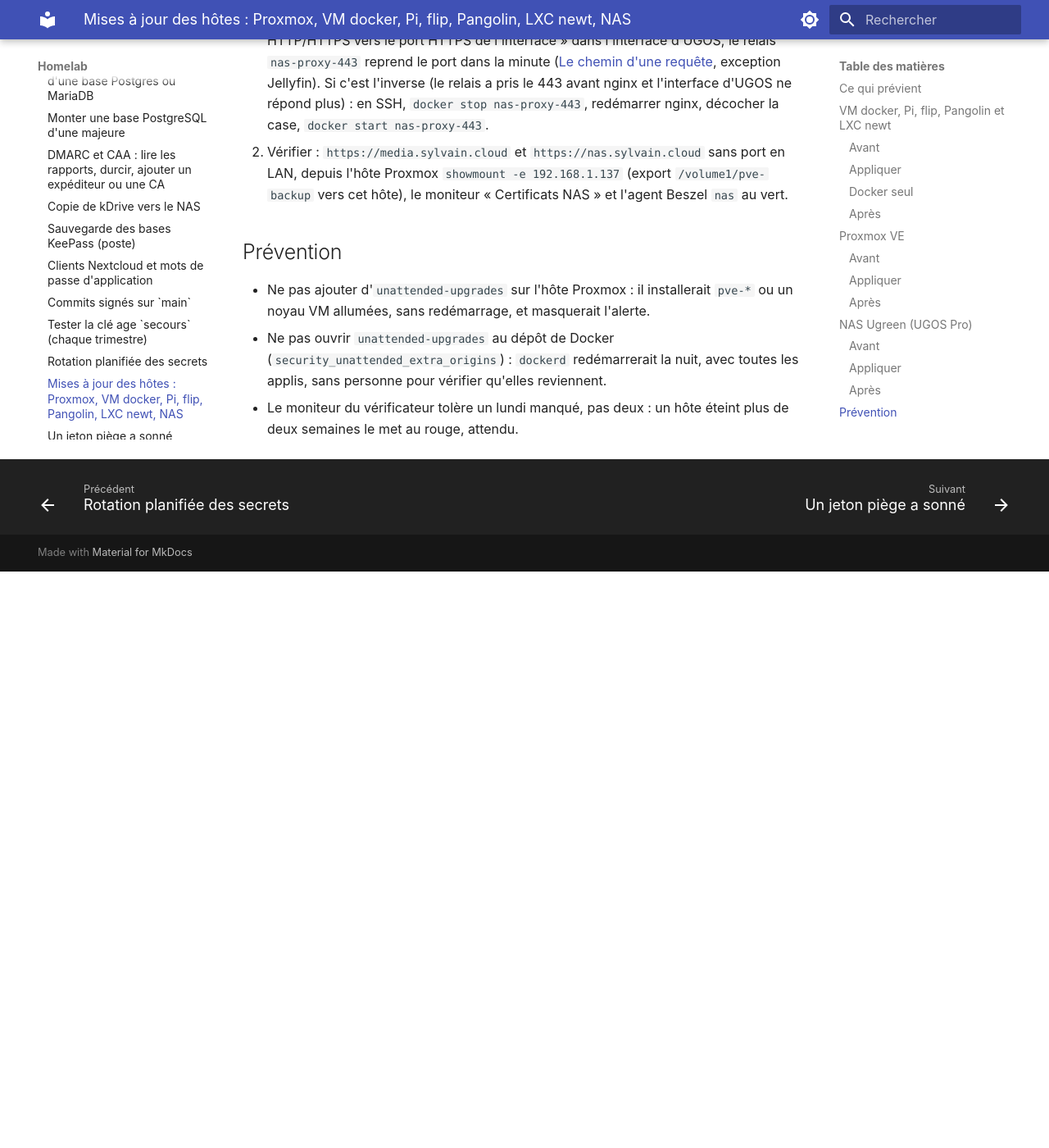
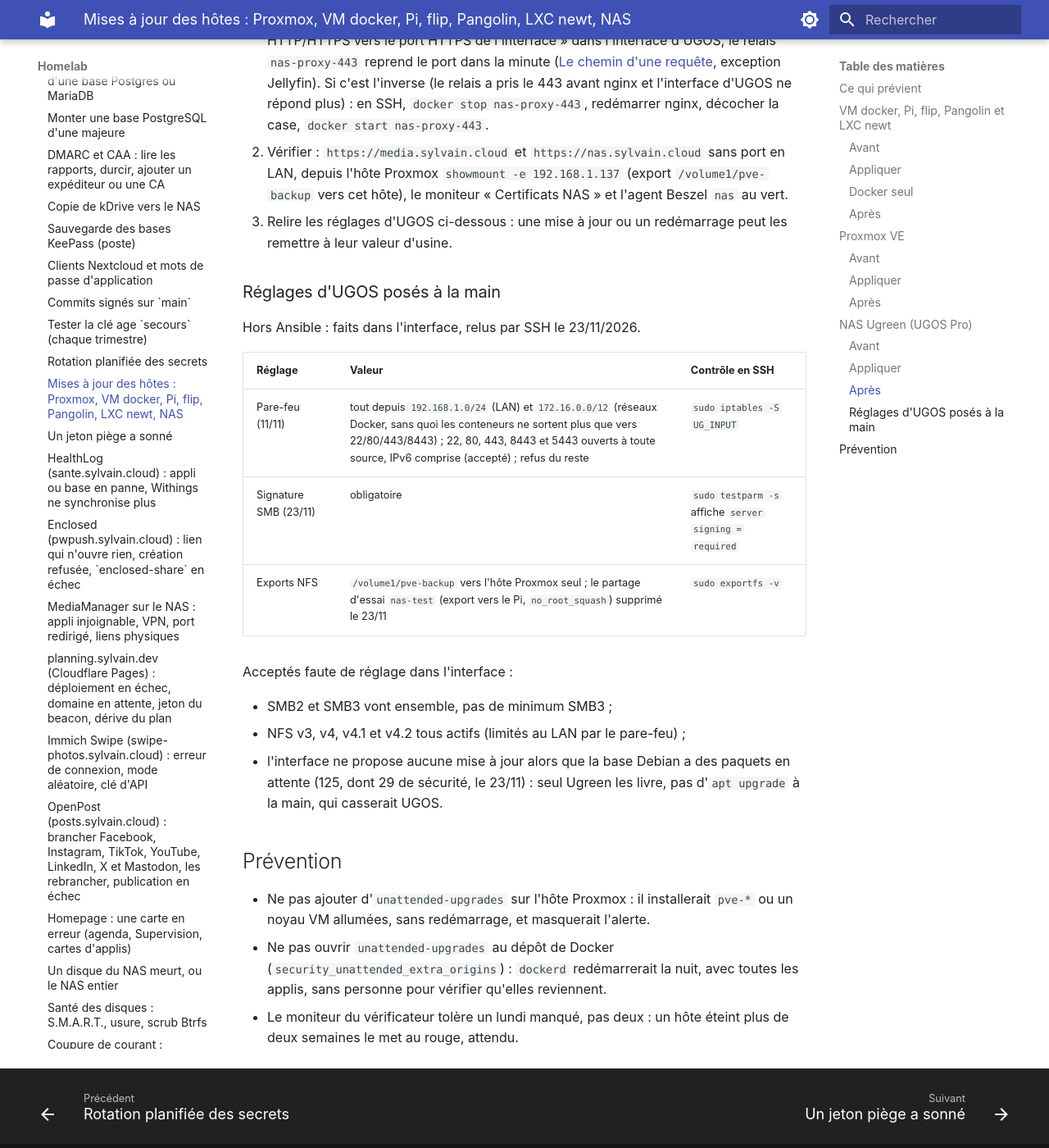
Before and after one commit to sylvainmetayer/homelab, an MkDocs documentation site: the page built from docs/runbooks/mises-a-jour-hotes.md, in a window 1280 px wide and 1400 px high, scrolled down 6586 px. Shown: the whole window at 82% size. Built offline with MkDocs 1.6.1 and Material for MkDocs 9.7.7, drawn with Linux system fonts in a browser that asks for light colours; before the commit the page ends 7283 px from its top, so only the background shows below that.

Commit message:
docs(nas): réglages UGOS posés à la main (pare-feu, SMB, NFS)
Pare-feu du 11/11, signature SMB obligatoire et retrait du partage
nas-test le 23/11, relus par SSH ; ce que l'interface ne permet pas
(minimum SMB3, versions NFS, paquets Debian en attente) noté comme
accepté. Étape de relecture ajoutée après une mise à jour d'UGOS.

Claude-Session: https://claude.ai/code/session_01EfxfY99HtfVaVxnCgv7EDV

```diff
--- a/docs/runbooks/mises-a-jour-hotes.md
+++ b/docs/runbooks/mises-a-jour-hotes.md
@@ -292,6 +292,26 @@ Mettre à jour dans l'interface, attendre le redémarrage, se reconnecter.
    sans port en LAN, depuis l'hôte Proxmox `showmount -e 192.168.1.137` (export
    `/volume1/pve-backup` vers cet hôte), le moniteur « Certificats NAS » et
    l'agent Beszel `nas` au vert.
+3. Relire les réglages d'UGOS ci-dessous : une mise à jour ou un
+   redémarrage peut les remettre à leur valeur d'usine.
+
+### Réglages d'UGOS posés à la main
+
+Hors Ansible : faits dans l'interface, relus par SSH le 23/11/2026.
+
+| Réglage | Valeur | Contrôle en SSH |
+|---|---|---|
+| Pare-feu (11/11) | tout depuis `192.168.1.0/24` (LAN) et `172.16.0.0/12` (réseaux Docker, sans quoi les conteneurs ne sortent plus que vers 22/80/443/8443) ; 22, 80, 443, 8443 et 5443 ouverts à toute source, IPv6 comprise (accepté) ; refus du reste | `sudo iptables -S UG_INPUT` |
+| Signature SMB (23/11) | obligatoire | `sudo testparm -s` affiche `server signing = required` |
+| Exports NFS | `/volume1/pve-backup` vers l'hôte Proxmox seul ; le partage d'essai `nas-test` (export vers le Pi, `no_root_squash`) supprimé le 23/11 | `sudo exportfs -v` |
+
+Acceptés faute de réglage dans l'interface :
+
+- SMB2 et SMB3 vont ensemble, pas de minimum SMB3 ;
+- NFS v3, v4, v4.1 et v4.2 tous actifs (limités au LAN par le pare-feu) ;
+- l'interface ne propose aucune mise à jour alors que la base Debian a des
+  paquets en attente (125, dont 29 de sécurité, le 23/11) : seul Ugreen les
+  livre, pas d'`apt upgrade` à la main, qui casserait UGOS.
 
 ## Prévention
 
```
